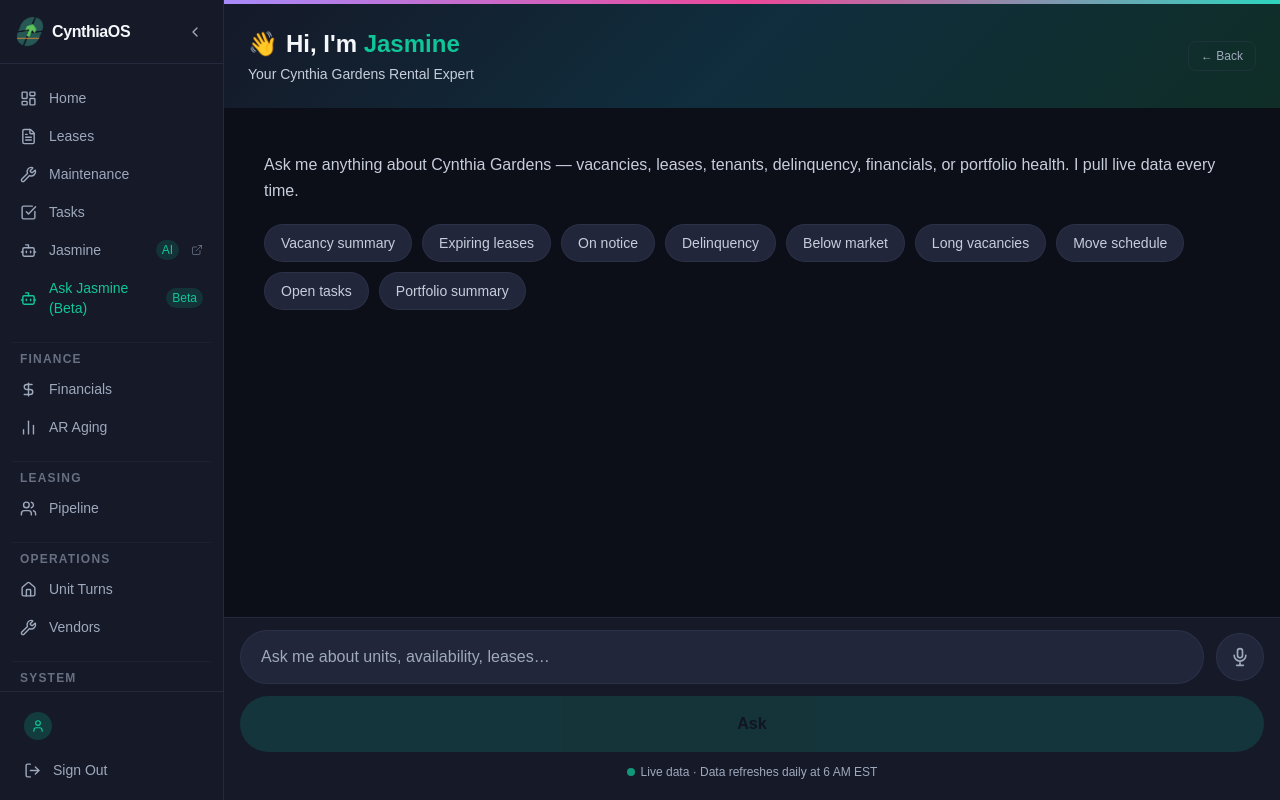
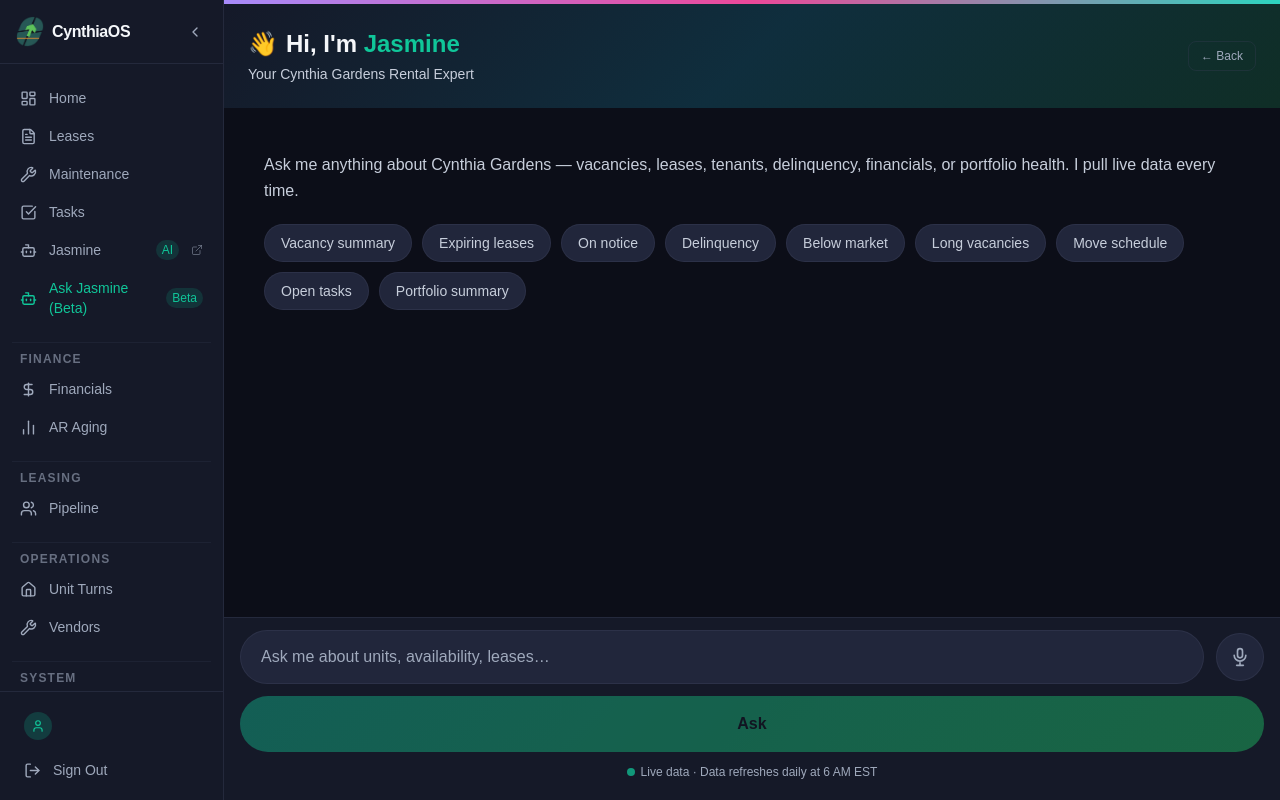
Before and after one commit to v3ads/cynthiaos, a Next.js app: page /jasmine in a window 1280 px wide. Built offline with nearby package versions, Linux system fonts and the light colour scheme.

Commit message:
fix: scroll to top on load, Ask button always bright teal

```diff
--- a/src/components/jasmine/JasmineChatPanel.tsx
+++ b/src/components/jasmine/JasmineChatPanel.tsx
@@ -201,8 +201,11 @@ export default function JasmineChatPanel() {
     );
   }, []);
 
+  // Scroll to bottom only when there are messages (not on initial load)
   useEffect(() => {
-    bottomRef.current?.scrollIntoView({ behavior: 'smooth' });
+    if (messages.length > 0) {
+      bottomRef.current?.scrollIntoView({ behavior: 'smooth' });
+    }
   }, [messages, loading]);
 
   // ── Voice ─────────────────────────────────────────────────────────────────
@@ -407,9 +410,7 @@ export default function JasmineChatPanel() {
             disabled:opacity-40 disabled:cursor-not-allowed
             text-background transition-all duration-150 active:scale-[0.98]"
           style={{
-            background: loading || !input.trim()
-              ? 'hsl(165 85% 42% / 0.4)'
-              : 'linear-gradient(135deg, hsl(165 85% 42%) 0%, hsl(145 75% 48%) 100%)',
+            background: 'linear-gradient(135deg, hsl(165 85% 42%) 0%, hsl(145 75% 48%) 100%)',
           }}
         >
           {loading ? (
```
